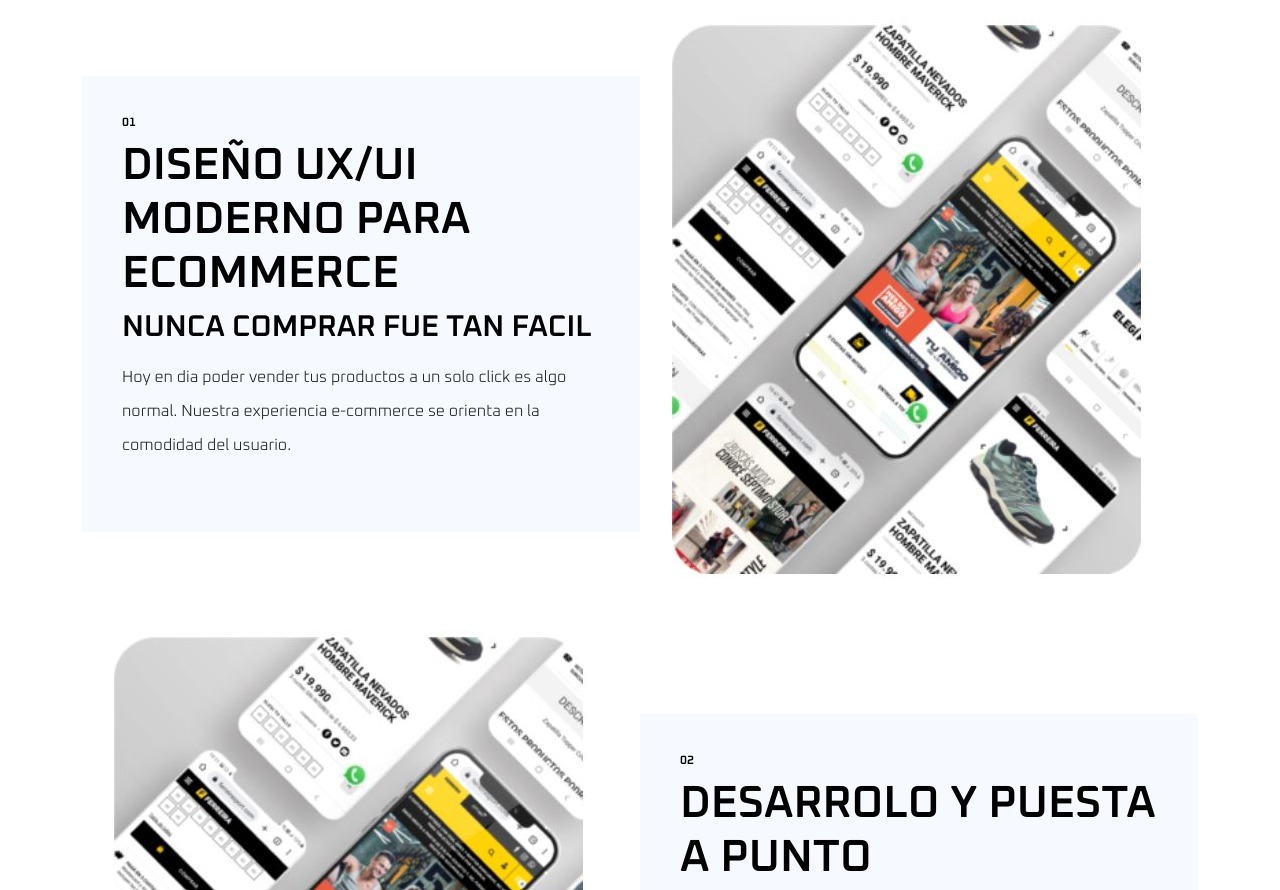
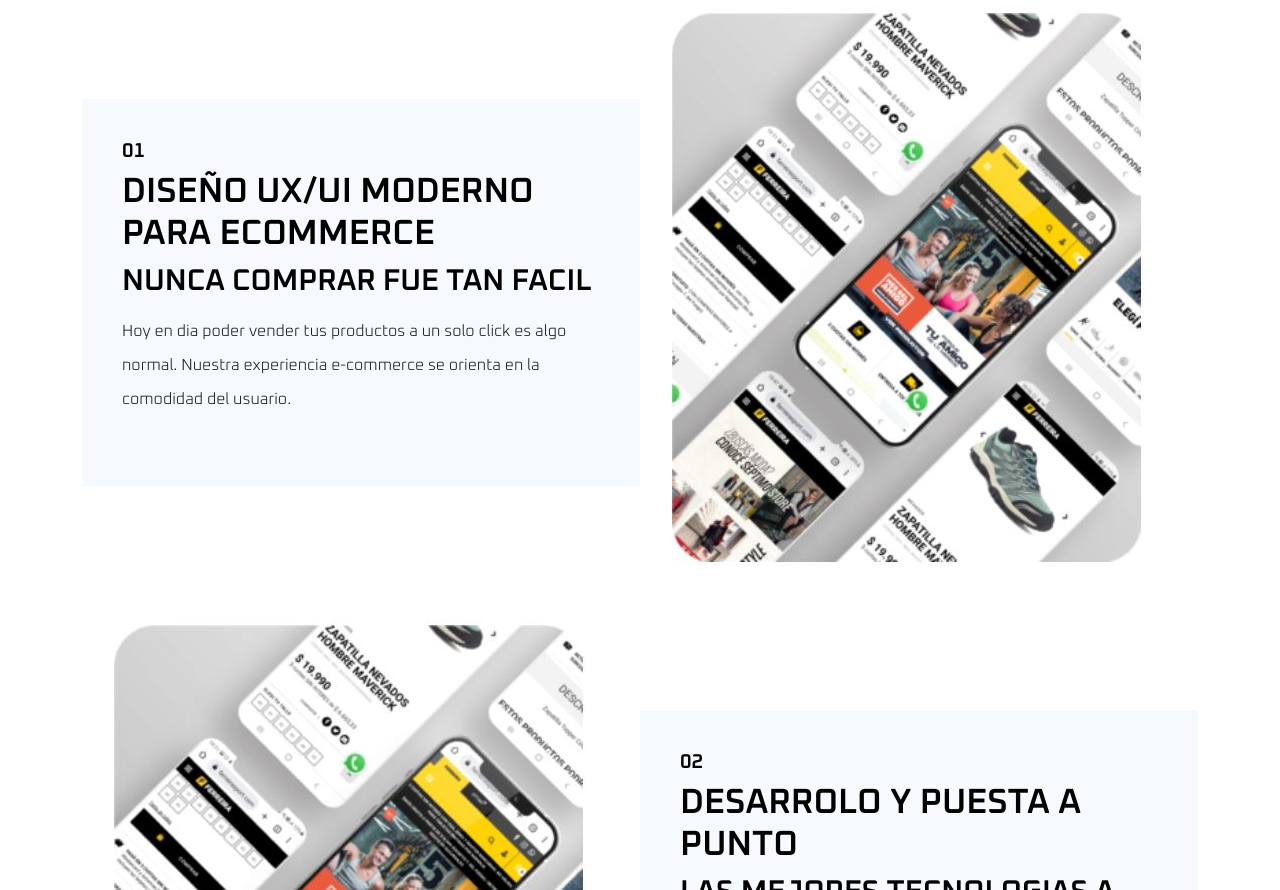
Before and after one commit to ErolesSA/Cod-Arg, a plain HTML site: page index.html in a window 1280 px wide. Shown: the part 776-1666 px from the top of the page. Drawn offline with nearby package versions, Linux system fonts and the light colour scheme; a web font is replaced by a local one.

Commit message:
Add files via upload

```diff
--- a/style.css
+++ b/style.css
@@ -601,13 +601,13 @@ nav .navbar .links li .sub-menu li{
     padding: 40px;
   }
   .about h3 {
-    font-size: 12px;
+    font-size: 20px;
     font-weight: 700;
     color: black;
     text-transform: uppercase;
   }
   .about h2 {
-    font-size: 45px;
+    font-size: 35px;
     font-weight: 700;
     color: black;
   }
```
